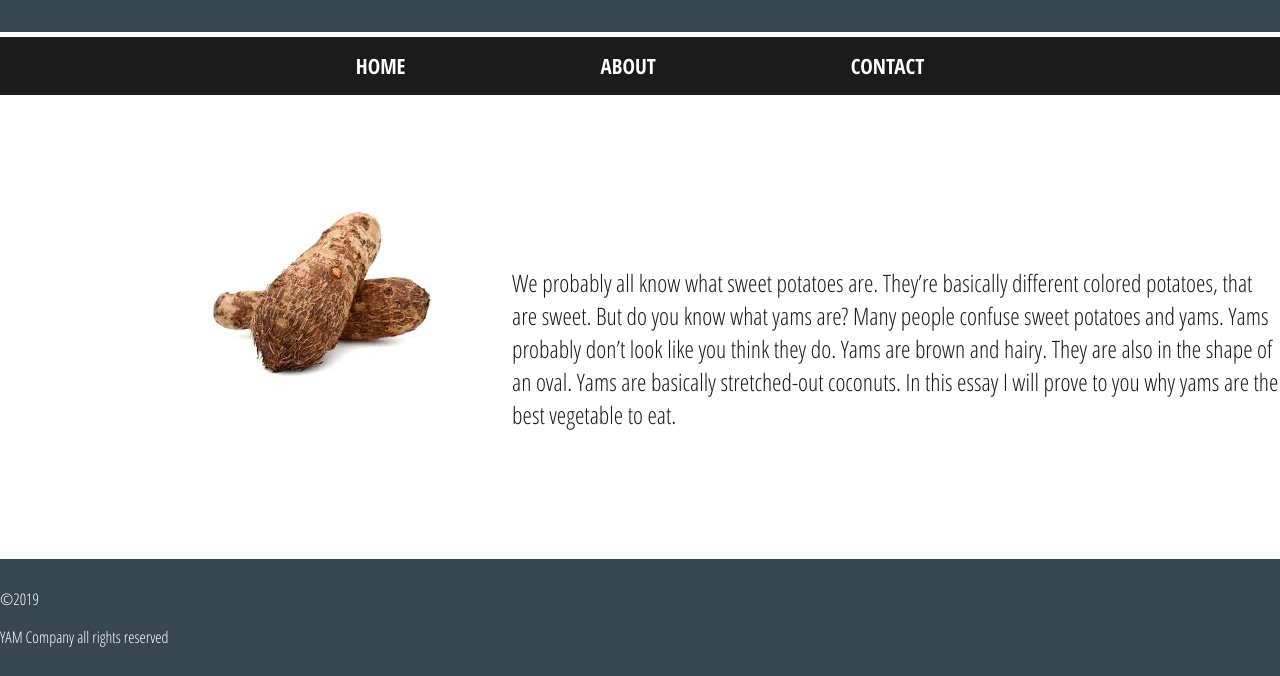
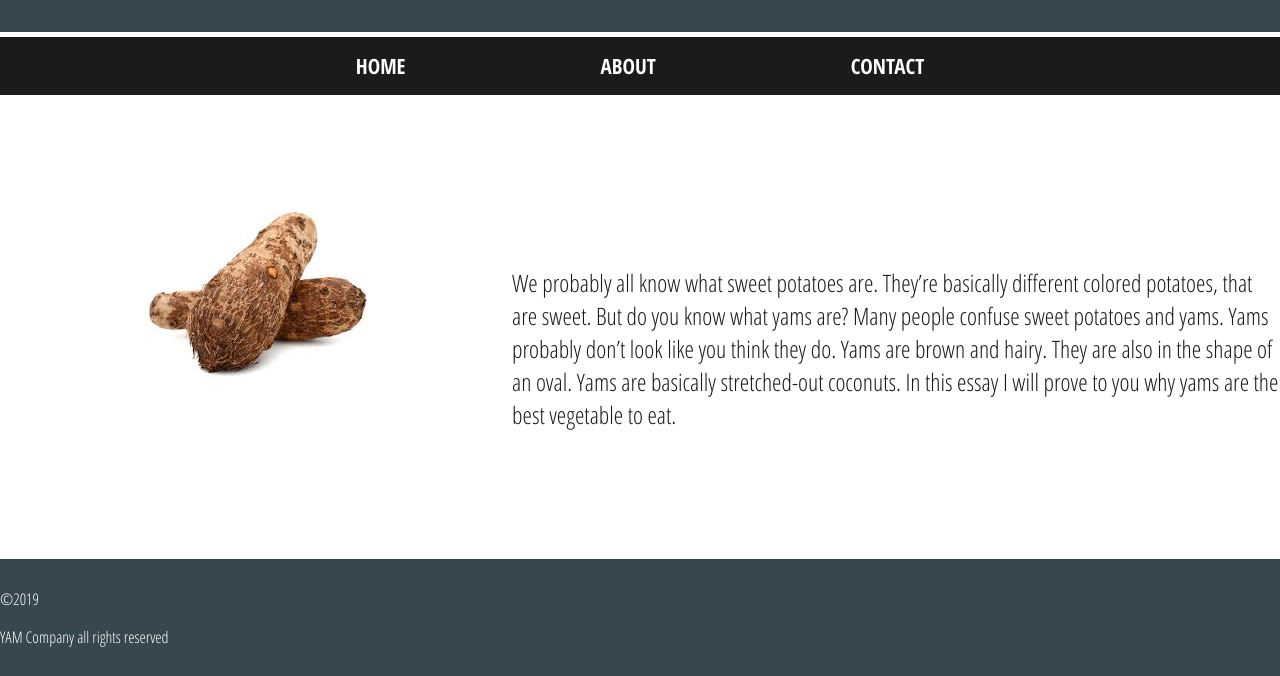
Before and after one commit to yamPerson/yamPerson.github.io, a plain HTML site: page index.html in a window 1280 px wide. Shown: the part 137-813 px from the top of the page. Drawn offline with Linux system fonts and the light colour scheme.

Commit message:
Update index.css

```diff
--- a/index.css
+++ b/index.css
@@ -112,7 +112,7 @@ p {
   border: 2% solid #1B1B1B;
   border-radius: 2%;
   height: 10%;
-  margin-left: 15%;
+  margin-left: 10%;
   margin-right: 5%;
   margin-bottom: 10%;
 }
@@ -124,3 +124,7 @@ p {
   margin-bottom: 10%;
 
 }
+
+.yam:hover {
+  scale:
+}
```
